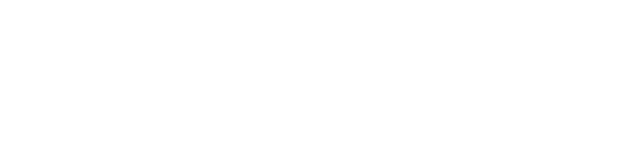
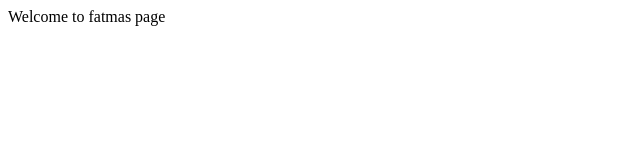
Before and after one commit to iqra-inam/ITEC4010GroupProject, a plain HTML site: page myaccount.html in a window 1280 px wide. Shown: the whole page, without its empty margins (0-640 px from the left). Drawn offline with Linux system fonts and the light colour scheme.

Commit message:
new message

```diff
--- a/myaccount.html
+++ b/myaccount.html
@@ -1,7 +1,7 @@
 <html>
     <head>
         <body>
-
+            <p> Welcome to fatmas page</p>
         </body>
     </head>
 </html>
```
